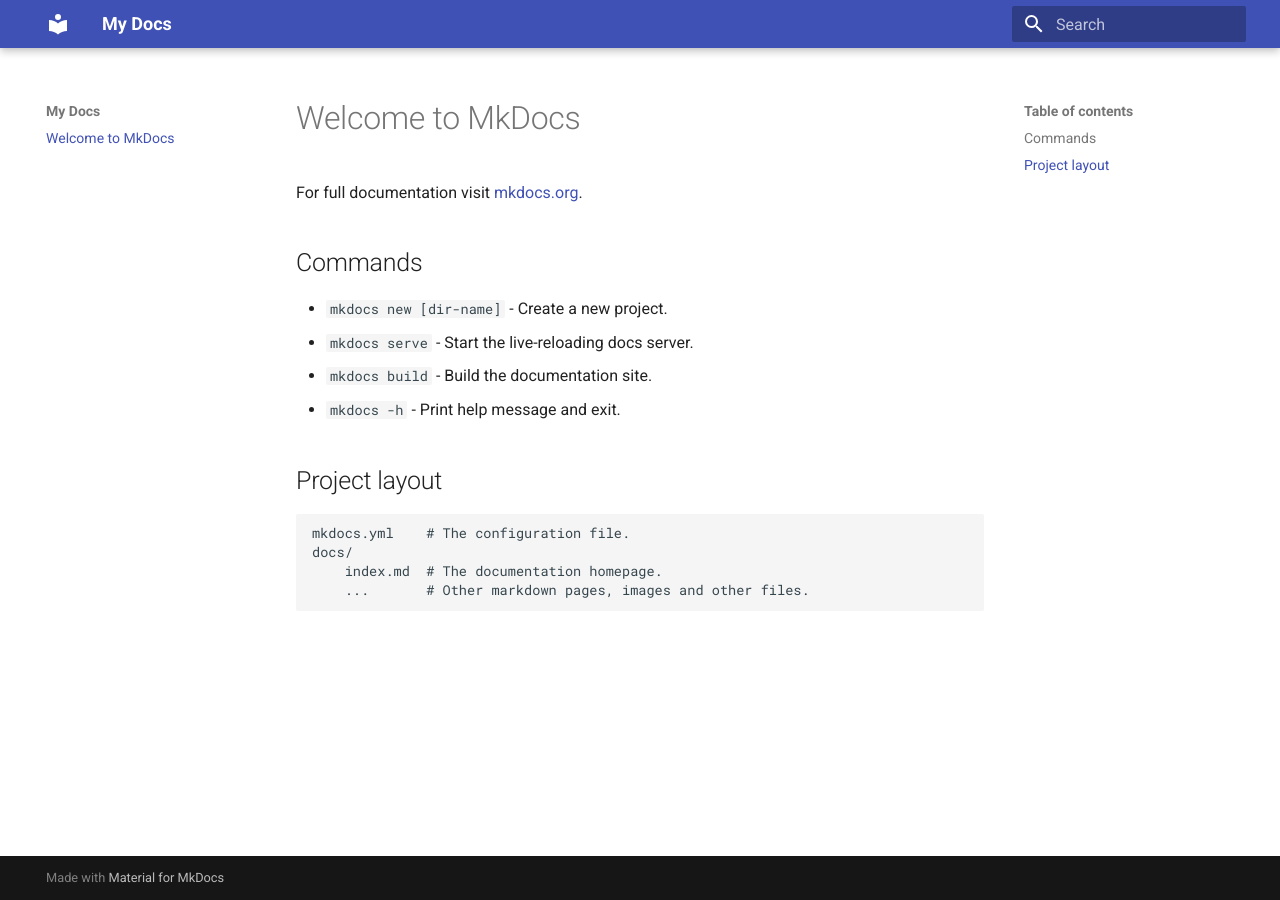
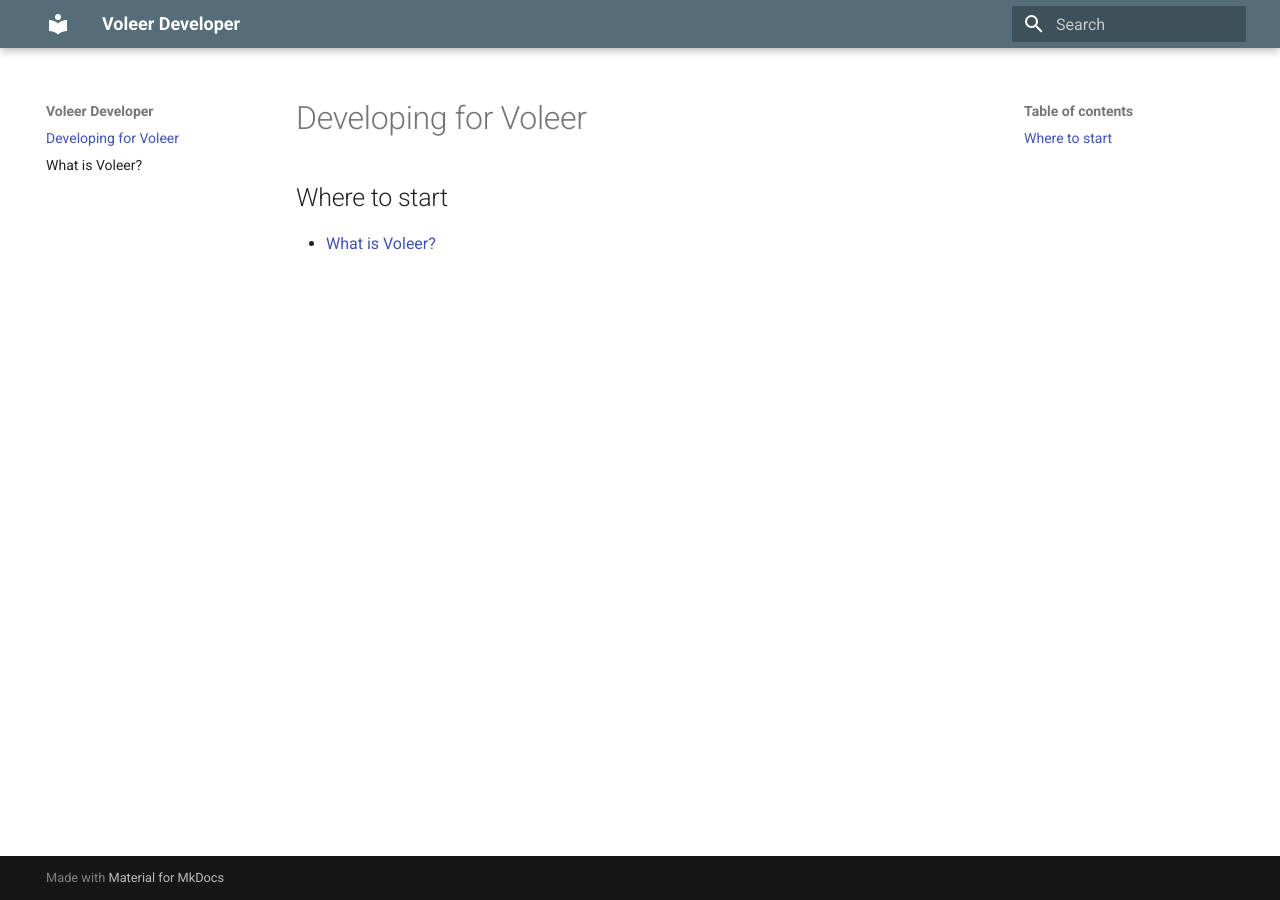
Before and after one commit to voleer/sdk-docs-test, an MkDocs documentation site: the page built from docs/index.md, in a window 1280 px wide. Built offline with MkDocs 1.6.1 and Material for MkDocs 9.7.7, drawn with Linux system fonts in a browser that asks for light colours.

Commit message:
Set colors, add about page

```diff
--- a/docs/index.md
+++ b/docs/index.md
@@ -1,17 +1,5 @@
-# Welcome to MkDocs
+#  Developing for Voleer
 
-For full documentation visit [mkdocs.org](https://www.mkdocs.org).
+## Where to start
 
-## Commands
-
-* `mkdocs new [dir-name]` - Create a new project.
-* `mkdocs serve` - Start the live-reloading docs server.
-* `mkdocs build` - Build the documentation site.
-* `mkdocs -h` - Print help message and exit.
-
-## Project layout
-
-    mkdocs.yml    # The configuration file.
-    docs/
-        index.md  # The documentation homepage.
-        ...       # Other markdown pages, images and other files.
+- [What is Voleer?](about.md)
--- a/mkdocs.yml
+++ b/mkdocs.yml
@@ -1,4 +1,7 @@
-site_name: My Docs
+site_name: Voleer Developer
 
 theme:
   name: material
+  palette:
+    scheme: preference # default | slate
+    primary: blue grey # indigo | blue
```
Also changed, not shown: README.md (+1 -1 lines), docs/about.md (added, +19 -0 lines).
